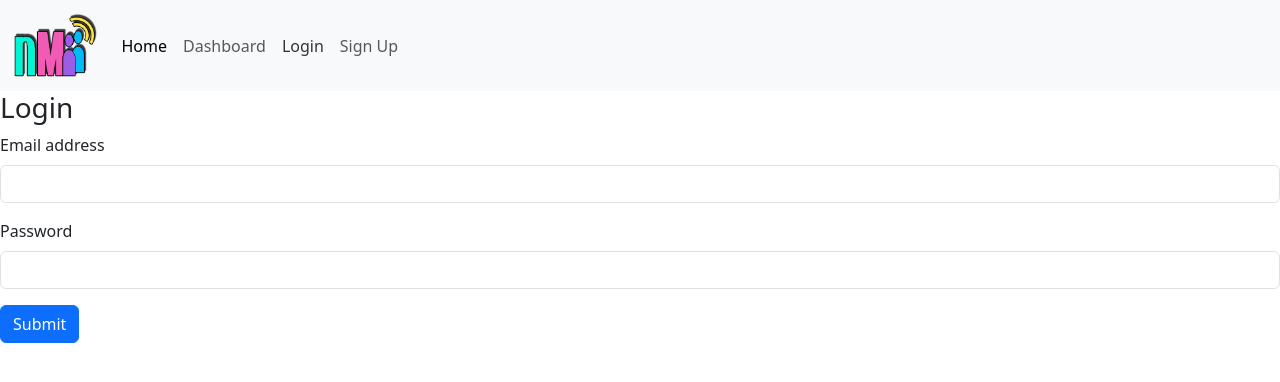
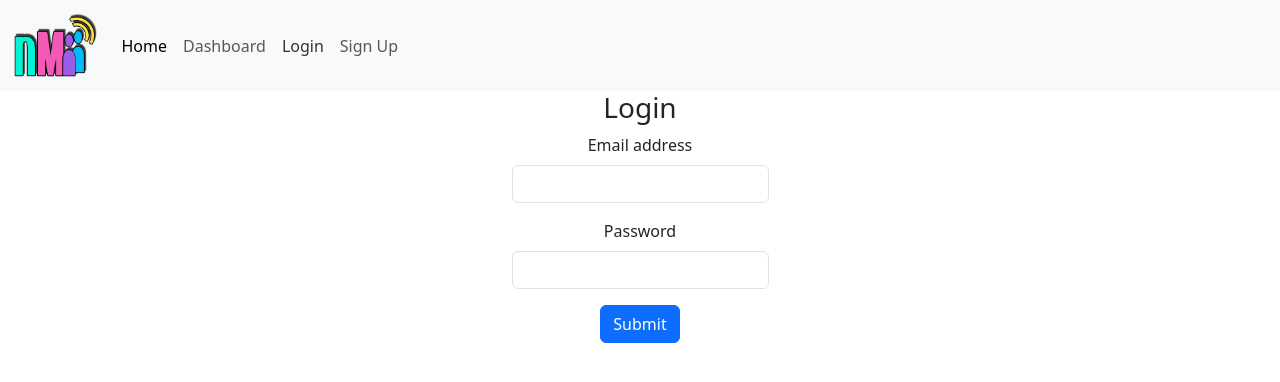
Before and after one commit to React-Rangers/Netminder-Frontend, a React (Create React App) app: page / in a window 1280 px wide. Both pictures are taken after a click on the link "Login". Shown: the top 382 px of the page. Built offline with nearby package versions, Linux system fonts and the light colour scheme.

Commit message:
added css to login and signup

```diff
--- a/src/index.css
+++ b/src/index.css
@@ -20,9 +20,9 @@ body {
 .login-section, .signup-section, .task-section {
   display: flex;
   justify-content: center;
-  align-items: center;
+  /* align-items: center; */
   text-align: center;
-  width: 400px;
+  /* width: 400px; */
 }
 
 code {
--- a/src/pages/LoginForm.jsx
+++ b/src/pages/LoginForm.jsx
@@ -3,7 +3,6 @@ import { useMutation } from '@apollo/client';
 import { LOGIN } from '../utils/mutations';
 
 const LoginForm = () => {
-
     const [email, setEmail] = useState('');
     const [password, setPassword] = useState('');
 
@@ -26,9 +25,9 @@ const LoginForm = () => {
     }
 
     return (
-        <>
-            <h3>Login</h3>
+        <div className='login-section'>
             <form>
+                <h3>Login</h3>
                 <div className='mb-3'>
                     <label htmlFor='exampleInputEmail1' className='form-label'>Email address</label>
                     <input
@@ -49,17 +48,14 @@ const LoginForm = () => {
                         onChange={(event) => setPassword(event.target.value)}
                     />
                 </div>
-
                 <button type='submit' className='btn btn-primary' onClick={loginHandler}>Submit</button>
-
                 {error && (
                     <div>
                         Something went wrong... 😭
                     </div>
                 )}
             </form>
-
-        </>
+        </div>
     )
 }
 
--- a/src/pages/SignUpForm.jsx
+++ b/src/pages/SignUpForm.jsx
@@ -3,7 +3,6 @@ import { useMutation } from '@apollo/client';
 import { ADD_PROFILE } from '../utils/mutations';
 
 const SignUpForm = () => {
-
     const [username, setUsername] = useState('');
     const [email, setEmail] = useState('');
     const [password, setPassword] = useState('');
@@ -29,9 +28,9 @@ const SignUpForm = () => {
     }
 
     return (
-        <>
-            <h3>Sign Up</h3>
+        <div className='signup-section'>
             <form>
+                <h3>Sign Up</h3>
                 <div className='mb-3'>
                     <label htmlFor='inputUsernameSignUp' className='form-label'>Username</label>
                     <input
@@ -42,7 +41,6 @@ const SignUpForm = () => {
                         onChange={(event) => setUsername(event.target.value)}
                     />
                 </div>
-
                 <div className='mb-3'>
                     <label htmlFor='inputEmailSignup' className='form-label'>Email address</label>
                     <input
@@ -53,7 +51,6 @@ const SignUpForm = () => {
                         onChange={(event) => setEmail(event.target.value)}
                     />
                 </div>
-
                 <div className='mb-3'>
                     <label htmlFor='inputPasswordSignUp' className='form-label'>Password</label>
                     <input
@@ -64,16 +61,14 @@ const SignUpForm = () => {
                         onChange={(event) => setPassword(event.target.value)}
                     />
                 </div>
-
                 <button type='submit' className='btn btn-primary' onClick={signUpSubmitHandler}>Submit</button>
-
                 {error && (
                     <div>
                         Something went wrong... 😭
                     </div>
                 )}
             </form>
-        </>
+        </div>
     )
 }
 
```
